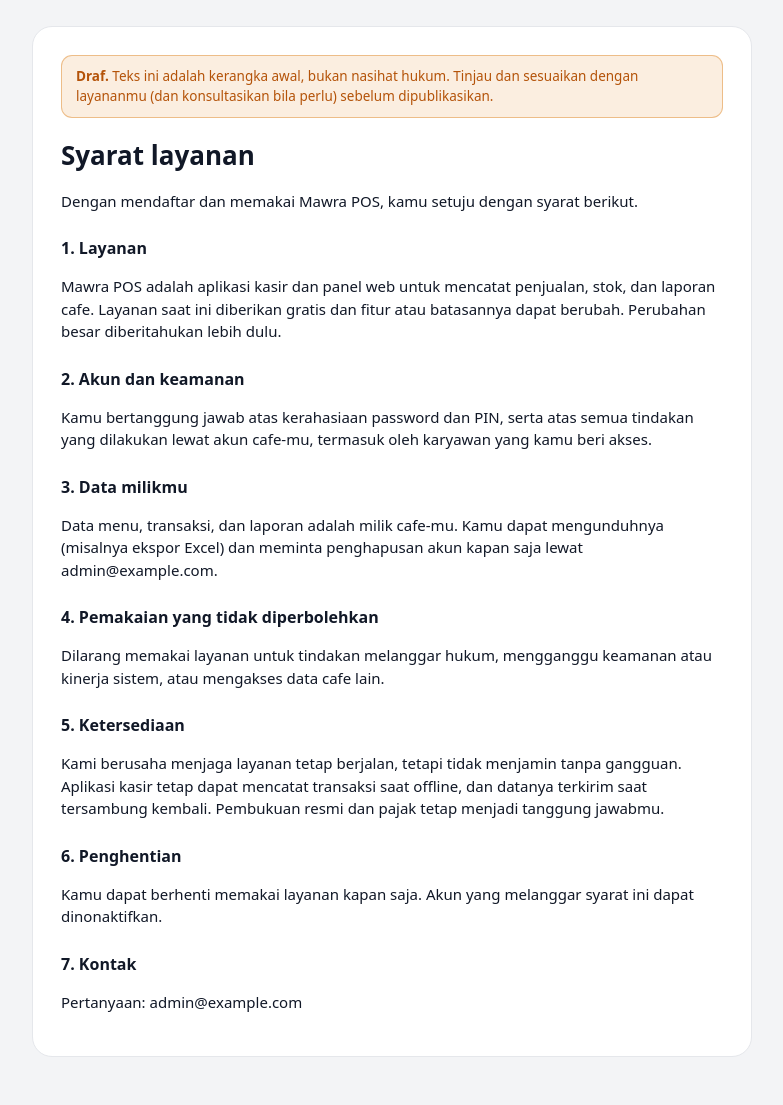
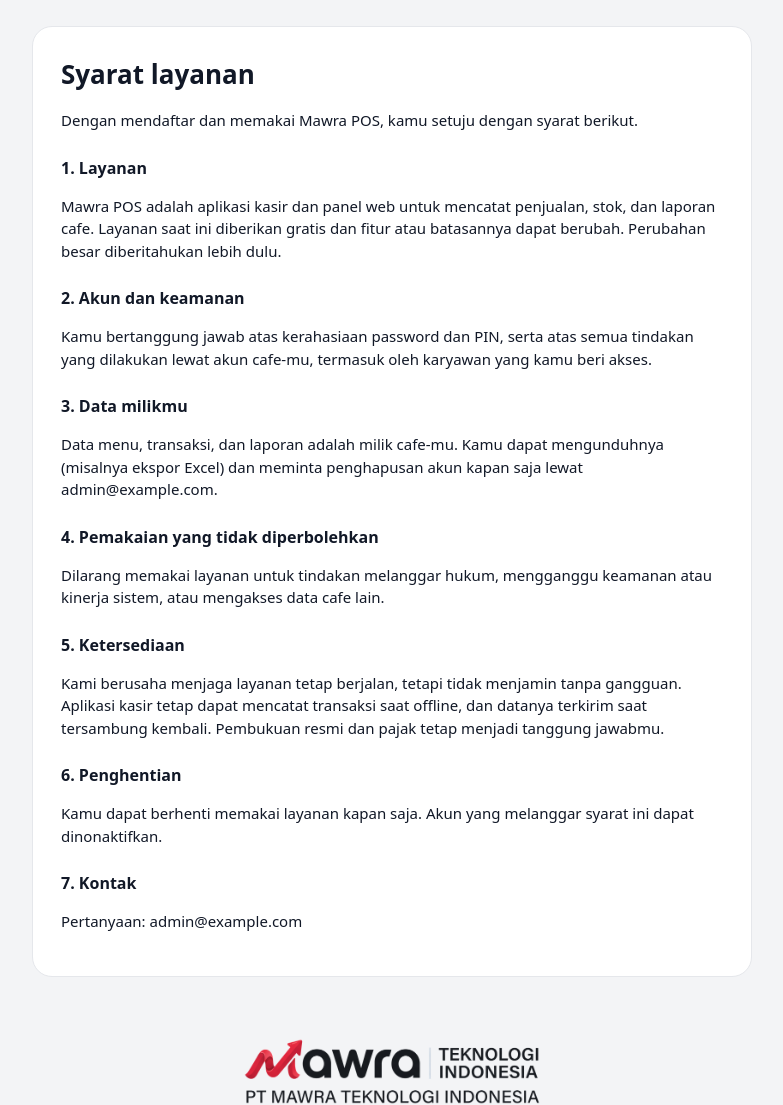
Before and after one commit to Wijaya-Plywood-Indonesia/jaya-pos-api, a Laravel app: page /syarat in a window 1280 px wide. Shown: the part 60-1165 px from the top of the page, without its empty margins (248-1031 px from the left). Run offline with Laravel 12, Linux system fonts and the light colour scheme; parts of the project's set-up code (start-up, migrations or seed data) failed here and were passed over.

Commit message:
fix: Remove draft warning from legal page for clarity

```diff
--- a/resources/views/legal.blade.php
+++ b/resources/views/legal.blade.php
@@ -8,7 +8,6 @@
         .doc h1 { margin: 0 0 6px; font-size: 26px; }
         .doc h2 { font-size: 16px; margin: 24px 0 6px; }
         .doc p, .doc li { font-size: 15px; }
-        .draft { background: rgba(217,119,6,.12); border: 1px solid rgba(217,119,6,.4); color: #b45309; padding: 10px 14px; border-radius: 11px; font-size: 13.5px; margin-bottom: 18px; }
     </style>
 @endsection
 
@@ -16,7 +15,6 @@
     @php($email = config('jaya.contact_email'))
 
     <div class="doc">
-        <div class="draft"><b>Draf.</b> Teks ini adalah kerangka awal, bukan nasihat hukum. Tinjau dan sesuaikan dengan layananmu (dan konsultasikan bila perlu) sebelum dipublikasikan.</div>
 
         @if ($type === 'syarat')
             <h1>Syarat layanan</h1>
```
Also changed, not shown: public/images/landing/kasir.png, public/images/landing/laporan.png.
